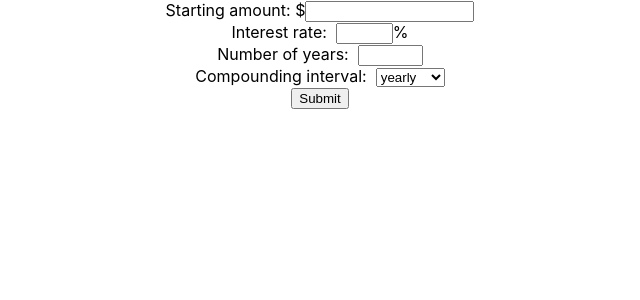
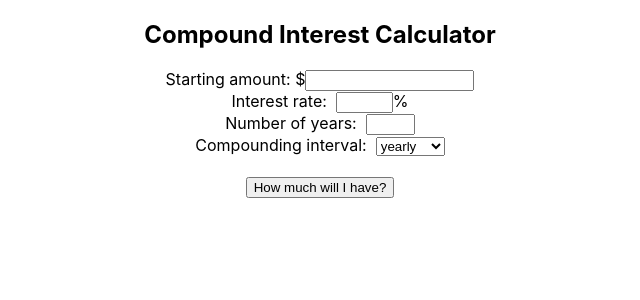
Before and after one commit to colerau/compound-interest-calc, a React (Create React App) app: page / in a window 1280 px wide. Shown: the top 300 px of the page, without its empty margins (320-960 px from the left). Built offline with nearby package versions, Linux system fonts and the light colour scheme.

Commit message:
edited what user sees after hitting submit

```diff
--- a/package.json
+++ b/package.json
@@ -6,10 +6,8 @@
     "@testing-library/jest-dom": "^5.11.4",
     "@testing-library/react": "^11.1.0",
     "@testing-library/user-event": "^12.1.10",
-    "bootstrap": "^4.6.0",
     "react": "^17.0.1",
     "react-dom": "^17.0.1",
-    "react-dropdown": "^1.9.2",
     "react-scripts": "4.0.2",
     "web-vitals": "^1.0.1"
   },
--- a/src/components/CompInterestForm.js
+++ b/src/components/CompInterestForm.js
@@ -9,7 +9,6 @@ const CompInterestForm = props => {
   const [interval, setInterval] = useState("yearly")
   const [finalAmount, setFinalAmount] = useState("")
 
-
   const handleSubmit = e => {
     e.preventDefault()
 
@@ -18,7 +17,6 @@ const CompInterestForm = props => {
     } else {
       setFinalAmount(startingAmount * (1 + ((interestRate * .01) / 12))**(12 * numYears))
     }
-
   }
 
   const numberWithCommas = x => {
@@ -27,6 +25,7 @@ const CompInterestForm = props => {
 
   return (
     <div>
+      <h2>Compound Interest Calculator</h2>
       <form onSubmit={handleSubmit}>
         <label>
           Starting amount: $
@@ -41,7 +40,7 @@ const CompInterestForm = props => {
         <br />
         <label>
           Number of years: &nbsp;
-          <input type="text" size="5" value={numYears} onChange={(e) => setNumYears(e.target.value)} />
+          <input type="text" size="3" value={numYears} onChange={(e) => setNumYears(e.target.value)} />
         </label>
         <br />
         <label>
@@ -52,16 +51,15 @@ const CompInterestForm = props => {
           </select>
         </label>
         <br />
-        <input type="submit" />
+        <br />
+        <input type="submit" value="How much will I have?" />
       </form>
 
       {finalAmount ?
         <>
         <br />
         <br />
-        <br />
-        <h3>{`If $${numberWithCommas(startingAmount)} were compounded ${interval},`}</h3>
-        <h1>{`in ${numYears} years, you would have $${numberWithCommas(Math.round(finalAmount * 100) / 100)}`}</h1>
+        <h1>{`You will have $${numberWithCommas(finalAmount.toFixed(2))}`}</h1>
         </>
         :
         <></>
```
Also changed, not shown: 1 other file (tests, documents, lock files or other folders).
